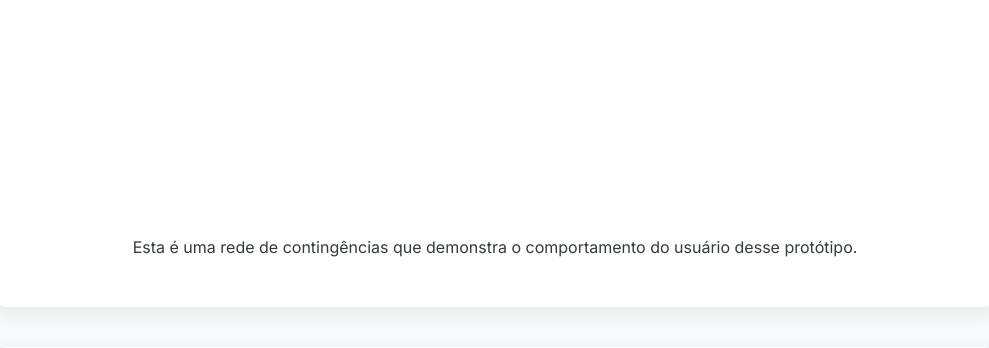
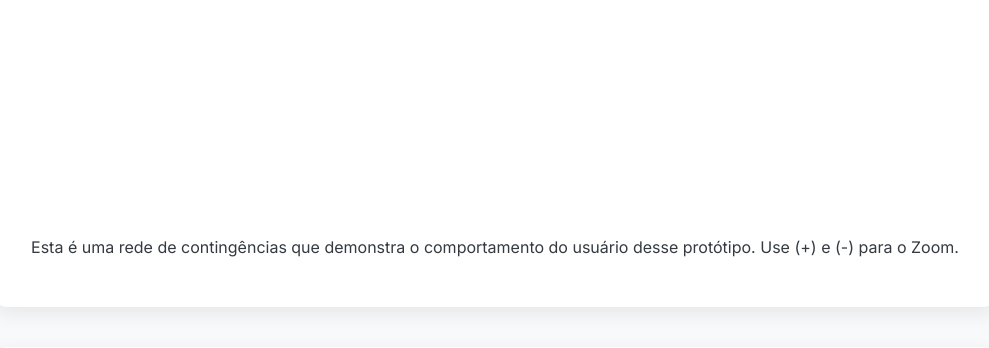
Before and after one commit to andreyduarte/AutoAnaliseFuncional, a Flask app: page / in a window 1280 px wide. Shown: the part 635-983 px from the top of the page, without its empty margins (145-1134 px from the left). Run offline with Flask 3, Linux system fonts and the light colour scheme; some libraries are stand-ins or nearby versions.

Commit message:
Add zoom instructions to network visualization page
Add text to the index page explaining how to use (+) and (-) keys for zooming the network visualization.

```diff
--- a/docker-compose.yml
+++ b/docker-compose.yml
@@ -1,4 +1,3 @@
-version: '3.8'
 services:
   web:
     build: .
--- a/templates/index.html
+++ b/templates/index.html
@@ -28,7 +28,7 @@
 
 
             <div id="network" class="flex-grow-1" style="height: 80vh;"></div>
-            <p class="align-end">Esta é uma rede de contingências que demonstra o comportamento do usuário desse protótipo.</p>
+            <p class="align-end">Esta é uma rede de contingências que demonstra o comportamento do usuário desse protótipo. Use (+) e (-) para o Zoom.</p>
 
         </div>
     </header>
```
